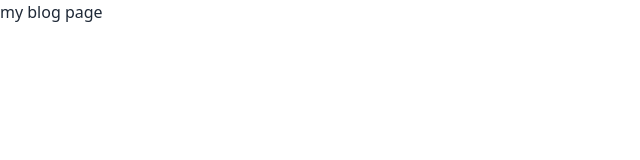
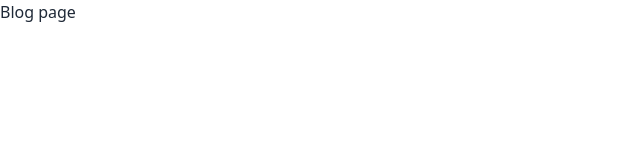
Before and after one commit to iAthman83/react-portfolio, a React (Vite) app: page /blog in a window 1280 px wide. Shown: the top 160 px of the page, without its empty margins (0-640 px from the left). Built offline with nearby package versions, Linux system fonts and the light colour scheme; a web font is replaced by a local one.

Commit message:
fix vercel error

```diff
--- a/src/main.jsx
+++ b/src/main.jsx
@@ -1,7 +1,7 @@
 import React from "react";
 import ReactDOM from "react-dom/client";
 import App from "./App";
-import BlogPage from "./pages/blogPage";
+import Blog from "./pages/Blog";
 import "./index.css";
 import { createBrowserRouter, RouterProvider } from "react-router-dom";
 
@@ -12,7 +12,7 @@ const router = createBrowserRouter([
   },
   {
     path: "/blog",
-    element: <BlogPage />,
+    element: <Blog />,
   },
   {
     path: "*",
--- /dev/null
+++ b/src/pages/Blog.jsx
@@ -0,0 +1,7 @@
+import React from "react";
+
+const Blog = () => {
+  return <div>Blog page</div>;
+};
+
+export default Blog;
--- a/src/pages/BlogPage.jsx
+++ /dev/null
@@ -1,7 +0,0 @@
-import React from "react";
-
-const BlogPage = () => {
-  return <div>my blog page</div>;
-};
-
-export default BlogPage;
```
